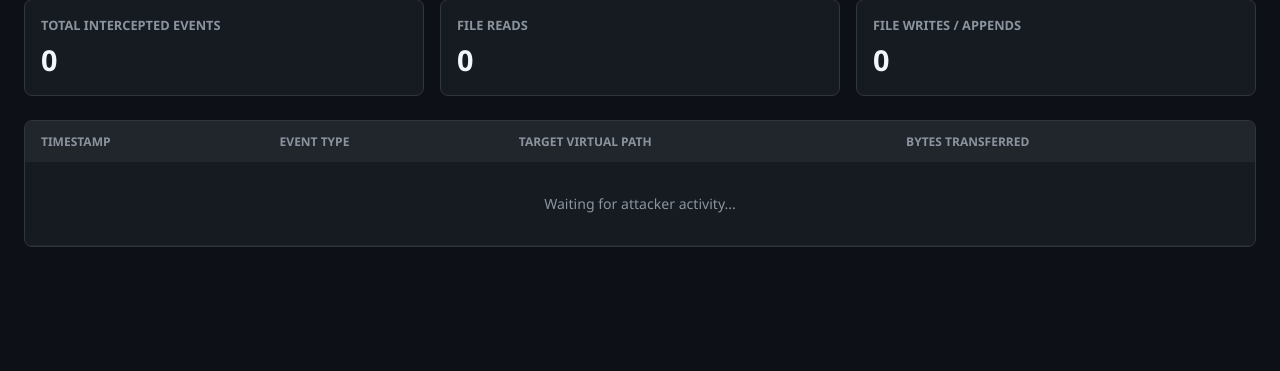
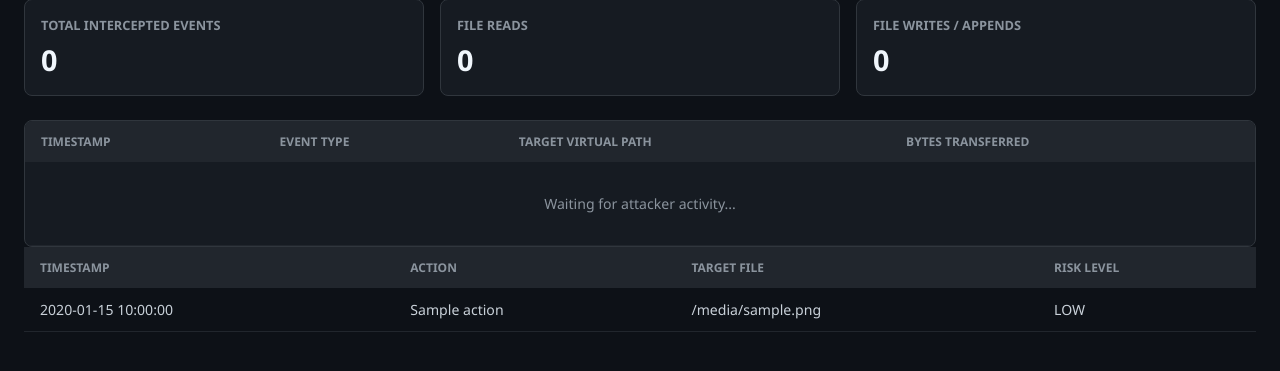
Before and after one commit to maheshgrandhi22/PhantomNet, a Flask app: template templates/dashboard.html in a window 1280 px wide. Shown: the part 111-482 px from the top of the page. Run offline with Flask 3, Linux system fonts and the light colour scheme; the template is opened without the code that fills it: most values are stand-ins (such as "Sample title", 1, 10 or a date in 2020); data that the repository does not hold is empty.

Commit message:
docs/update: ui(dashboard): add color-coded severity badges and event risk visualization

```diff
--- a/app.py
+++ b/app.py
@@ -47,3 +47,24 @@
 if __name__ == '__main__':
     print("🚀 Starting PhantomNet Dashboard on http://0.0.0.0:5000")
     app.run(host='0.0.0.0', port=5000, debug=False)
+import json
+import os
+from flask import Flask, render_template
+
+app = Flask(__name__)
+LOG_FILE = "/root/phantomnet/logs/attacks.json"
+
+@app.route('/')
+def index():
+    events = []
+    if os.path.exists(LOG_FILE):
+        with open(LOG_FILE, "r") as f:
+            for line in f:
+                if line.strip():
+                    events.append(json.loads(line.strip()))
+    # Reverse so newest events show first
+    events.reverse()
+    return render_template('dashboard.html', events=events)
+
+if __name__ == '__main__':
+    app.run(host='0.0.0.0', port=5000)
--- a/templates/dashboard.html
+++ b/templates/dashboard.html
@@ -99,3 +99,31 @@
     </script>
 </body>
 </html>
+<table class="table">
+  <thead>
+    <tr>
+      <th>Timestamp</th>
+      <th>Action</th>
+      <th>Target File</th>
+      <th>Risk Level</th>
+    </tr>
+  </thead>
+  <tbody>
+    {% for event in events %}
+    <tr>
+      <td>{{ event.timestamp }}</td>
+      <td>{{ event.action }}</td>
+      <td>{{ event.target_file }}</td>
+      <td>
+        {% if event.risk_level == 'CRITICAL' %}
+          <span class="badge bg-danger">CRITICAL</span>
+        {% elif event.risk_level == 'MEDIUM' %}
+          <span class="badge bg-warning text-dark">MEDIUM</span>
+        {% else %}
+          <span class="badge bg-success">LOW</span>
+        {% endif %}
+      </td>
+    </tr>
+    {% endfor %}
+  </tbody>
+</table>
```
